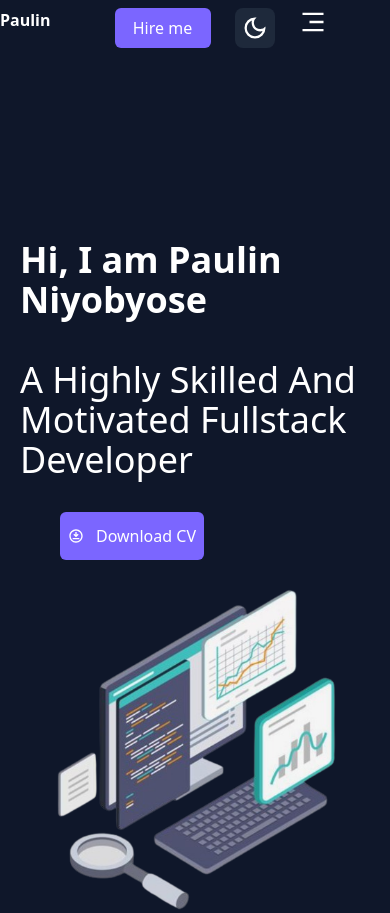
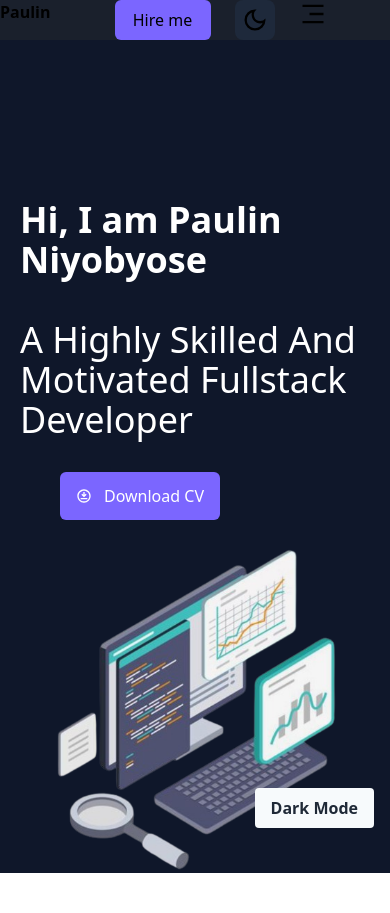
Before and after one commit to Paulin-NIYOBYOSE/PORTIFOLIO, a React (Vite) app: page / in a window 390 px wide. After the commit the page ends 873 px from the top, so only its background shows below. Built offline with nearby package versions, Linux system fonts and the light colour scheme.

Commit message:
Added functionality to the theme button

```diff
--- a/src/App.tsx
+++ b/src/App.tsx
@@ -1,11 +1,13 @@
 import react from "react";
 import Nav from "./components/Nav";
 import Landon from "./components/Landon";
+import Test from "./components/Test";
 function App() {
   return (
     <>
       <Nav />
       <Landon />
+      <Test />
     </>
   );
 }
--- a/src/components/Landon.tsx
+++ b/src/components/Landon.tsx
@@ -16,7 +16,7 @@ const landon = () => {
             Motivated Fullstack <br />
             Developer
           </p>
-          <button className="h-12 w-36 bg-purple rounded-md ml-10 text-white mt-8 flex items-center justify-center gap-3">
+          <button className="h-12 w-40 bg-purple rounded-md ml-10 text-white mt-8 flex items-center justify-center gap-3">
             <MdOutlineDownloadForOffline />
             Download CV
           </button>
--- a/src/components/Nav.tsx
+++ b/src/components/Nav.tsx
@@ -3,25 +3,37 @@ import { Link } from "react-scroll";
 import { MdOutlineLightMode, MdOutlineDarkMode } from "react-icons/md";
 import { RiMenu3Fill } from "react-icons/ri";
 
-const Nav = () => {
-  // Define a state variable to hold the current theme
-  const [isDarkMode, setIsDarkMode] = useState(false);
+const Nav: React.FC = () => {
+  const [isDarkMode, setIsDarkMode] = useState<boolean>(false);
 
-  // Define a function to toggle the theme
   const toggleTheme = () => {
     setIsDarkMode((prevMode) => !prevMode);
+    updateTheme();
+  };
+
+  const updateTheme = () => {
+    const root = document.documentElement;
+    if (isDarkMode) {
+      root.style.setProperty("--nav-bg-color", "white");
+      root.style.setProperty("--nav-text-color", "black");
+    } else {
+      root.style.setProperty("--nav-bg-color", "#1a202c");
+      root.style.setProperty("--nav-text-color", "white");
+    }
   };
 
   return (
     <nav>
-      {/* Apply the theme dynamically */}
-      <div className={isDarkMode ? "dark-theme" : "light-theme"}>
-        <div className="hidden bg-slate-900 sm:h-10vh lg:flex justify-between z-50 text-white lg:py-5 px-20 py-4 ">
+      <div
+        className={`hidden ${
+          isDarkMode ? "bg-white text-black" : "bg-slate-900 text-white"
+        } sm:h-10vh lg:flex justify-between z-50 lg:py-5 px-20 py-4 `}
+      >
         <div className="flex items-center flex-1">
-            <span className="text-3xl font-bold">Paulin</span>
+          <span className="text-3xl font-bold ">Paulin</span>
           <div className="flex lg:gap-10">
             <div className="lg:flex md:flex lg: flex-1 items-center justify-end font-normal lg:gap- md:gap-20">
-                <ul className="flex lg:gap-10 md:gap-5 lg:ml-52 md:ml-32 mt-2 font-semibold">
+              <ul className="flex lg:gap-10 md:gap-5 lg:ml-52 md:ml-32 mt-2  font-semibold">
                 <Link to="Projects">
                   <li>Projects</li>
                 </Link>
@@ -41,8 +53,7 @@ const Nav = () => {
                 </button>
               </Link>
             </div>
-              <div className="bg-slate-800 w-10 flex items-center justify-center pb-1 rounded-lg cursor-pointer md:ml-10">
-                {/* Render light or dark mode icon based on theme */}
+            <div className="bg-slate-800 w-10 flex items-center justify-center pb-1 rounded-lg cursor-pointer  md:ml-10">
               {isDarkMode ? (
                 <MdOutlineLightMode
                   className="h-7 w-7 mt-1 cursor-pointer"
@@ -58,7 +69,10 @@ const Nav = () => {
           </div>
         </div>
       </div>
-        <div className="lg:hidden flex md:gap-40 gap-6 bg-slate-900 h-20 text-white pt-2 ">
+      <div
+        className="lg:hidden flex md:gap-40 gap-6"
+        style={{ backgroundColor: isDarkMode ? "white" : "#1a202c" }}
+      >
         <span className="font-bold">Paulin</span>
         <div>
           <div>
@@ -74,7 +88,6 @@ const Nav = () => {
           </button>
         </div>
         <div className="bg-slate-800 w-10 flex items-center justify-center pb-1 rounded-lg cursor-pointer h-10">
-            {/* Render light or dark mode icon based on theme */}
           {isDarkMode ? (
             <MdOutlineLightMode
               className="h-7 w-7 mt-1 cursor-pointer"
@@ -89,7 +102,6 @@ const Nav = () => {
         </div>
         <RiMenu3Fill className="w-7 h-7" />
       </div>
-      </div>
     </nav>
   );
 };
--- /dev/null
+++ b/src/components/Test.tsx
@@ -0,0 +1,37 @@
+import React, { useState } from "react";
+
+const ThemeChanger: React.FC = () => {
+  const [isDarkMode, setIsDarkMode] = useState<boolean>(false);
+
+  const toggleTheme = () => {
+    setIsDarkMode((prevMode) => !prevMode);
+    updateTheme();
+  };
+
+  const updateTheme = () => {
+    const root = document.documentElement;
+    if (isDarkMode) {
+      root.style.setProperty("--bg-color", "white");
+      root.style.setProperty("--text-color", "black");
+      root.style.setProperty("--button-bg-color", "#1a202c"); // Dark mode button background color
+    } else {
+      root.style.setProperty("--bg-color", "black");
+      root.style.setProperty("--text-color", "white");
+      root.style.setProperty("--button-bg-color", "#f7fafc"); // Light mode button background color
+    }
+  };
+
+  return (
+    <div className="fixed bottom-0 right-0 p-4">
+      <button
+        onClick={toggleTheme}
+        className="bg-gray-300 hover:bg-gray-400 text-gray-800 font-bold py-2 px-4 rounded inline-flex items-center"
+        style={{ backgroundColor: isDarkMode ? "#1a202c" : "#f7fafc" }} // Set button background color dynamically
+      >
+        {isDarkMode ? "Light Mode" : "Dark Mode"}
+      </button>
+    </div>
+  );
+};
+
+export default ThemeChanger;
```
Lines whose indentation alone changed are shown as unchanged.
